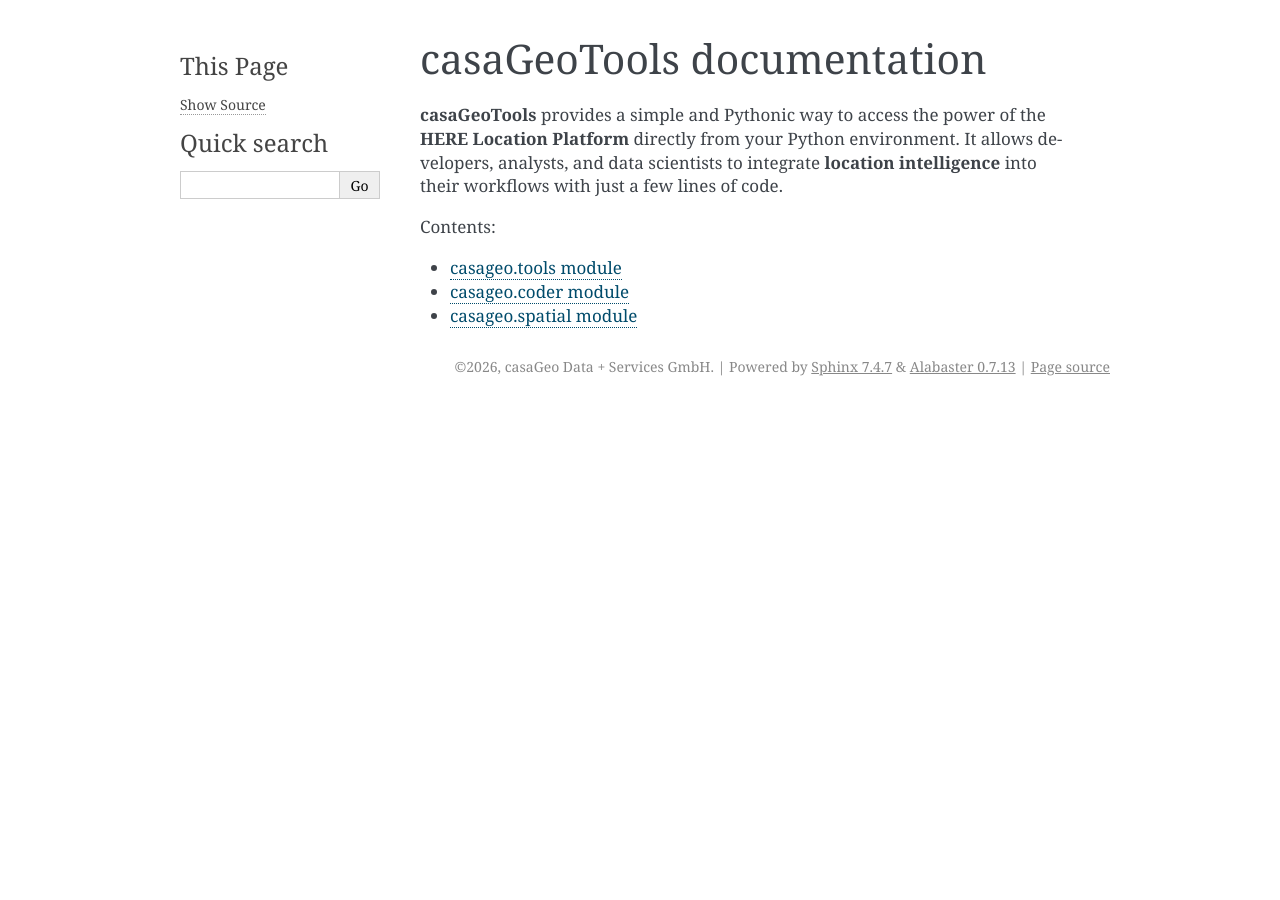
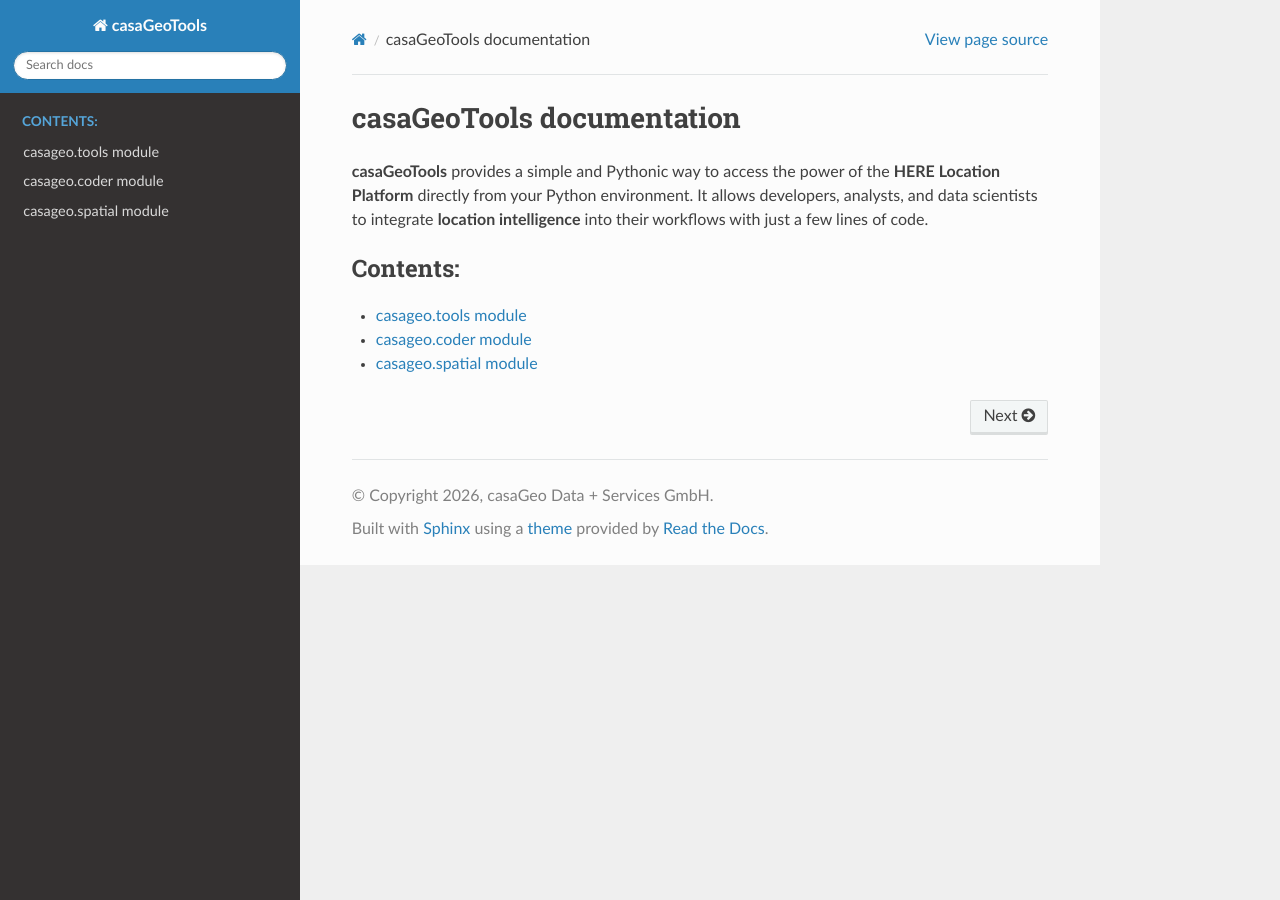
Before and after one commit to casaGeo/casaGeoTools, a Sphinx documentation site: the page built from docs/source/index.rst, in a window 1280 px wide. Built offline with Sphinx 7.4.7 and the Read the Docs theme 3.1.0, drawn with Linux system fonts in a browser that asks for light colours.

Commit message:
Change documentation HTML theme to RTD

```diff
--- a/docs/source/conf.py
+++ b/docs/source/conf.py
@@ -24,7 +24,7 @@
 # -- Options for HTML output -------------------------------------------------
 # https://www.sphinx-doc.org/en/master/usage/configuration.html#options-for-html-output
 
-html_theme = "alabaster"
+html_theme = "sphinx_rtd_theme"
 html_favicon = "_static/favicon.png"
 html_static_path = ["_static"]
 
--- a/pyproject.toml
+++ b/pyproject.toml
@@ -47,6 +47,7 @@
 ]
 docs = [
     "sphinx==9.1.0",
+    "sphinx-rtd-theme==3.1.0",
 ]
 examples = [
     "folium>=0.20.0",
```
Also changed, not shown: 1 other file.
